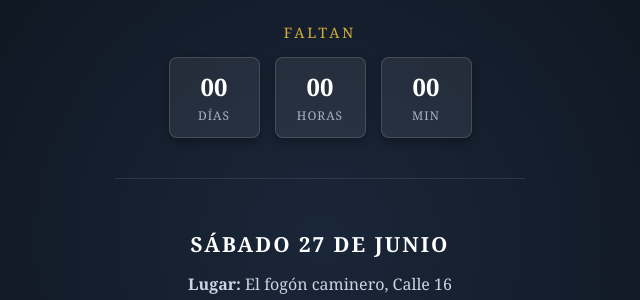
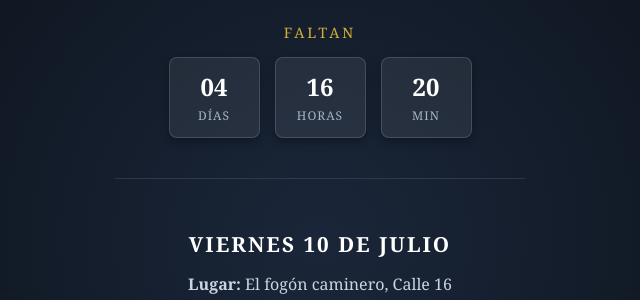
Before and after one commit to Gunterhad/gunterhad.github.io, a plain HTML site: page index.html in a window 1280 px wide. Shown: the part 321-621 px from the top of the page, 320-960 px from the left. Drawn offline with Linux system fonts and the light colour scheme.

Commit message:
Actualizar index.html

```diff
--- a/index.html
+++ b/index.html
@@ -10,7 +10,6 @@
             margin: 0;
             padding: 0;
             font-family: 'Georgia', serif;
-            /* Degradado profundo que simula el espacio */
             background: radial-gradient(circle at center, #1a2639 0%, #05070a 100%);
             color: #ffffff;
             text-align: center;
@@ -24,11 +23,10 @@
             box-sizing: border-box;
         }
 
-        /* Detalles Estéticos */
         h1 {
             font-size: 3rem;
             letter-spacing: 3px;
-            color: #d4af37; /* Dorado elegante para resaltar */
+            color: #d4af37;
             margin-bottom: 5px;
             font-weight: 300;
         }
@@ -175,6 +173,7 @@
             Gracias por ser parte de mi ilusión y guardar este momento en el corazón."
         </p>
 
+        <!-- Cuenta Regresiva -->
         <p class="countdown-title">Faltan</p>
         <div class="countdown">
             <div class="time-box">
@@ -191,13 +190,15 @@
             </div>
         </div>
 
+        <!-- Detalles del Evento Actualizados -->
         <div class="info-section">
-            <h3>SÁBADO 27 DE JUNIO</h3>
+            <h3>VIERNES 10 DE JULIO</h3>
             <p><strong>Lugar:</strong> El fogón caminero, Calle 16</p>
             <p><strong>Hora:</strong> 20:30 HS</p>
             <p class="dress-code">DRESS CODE: NO IR DE AZUL</p>
         </div>
 
+        <!-- Sección del Regalo -->
         <div class="gift-section">
             <p>El mejor regalo es tu presencia, pero si deseas hacernos un obsequio, puedes hacerlo mediante el siguiente alias:</p>
             <div class="alias"><strong>ALIAS: BRIARIQUELME</strong></div>
@@ -208,19 +209,17 @@
     </div>
 
     <script>
-        // Lógica de la Cuenta Regresiva automática para el 27 de junio de 2026
-        const targetDate = new Date("June 27, 2026 20:30:00").getTime();
+        // Nueva fecha objetivo en JavaScript: Viernes 10 de Julio de 2026
+        const targetDate = new Date("July 10, 2026 20:30:00").getTime();
 
         const updateCountdown = () => {
             const now = new Date().getTime();
             const diff = targetDate - now;
 
-            // Cálculos de tiempo
             const days = Math.floor(diff / (1000 * 60 * 60 * 24));
             const hours = Math.floor((diff % (1000 * 60 * 60 * 24)) / (1000 * 60 * 60));
             const mins = Math.floor((diff % (1000 * 60 * 60)) / (1000 * 60));
 
-            // Muestra los resultados si la fecha no ha pasado
             if (diff > 0) {
                 document.getElementById("days").innerText = days < 10 ? "0" + days : days;
                 document.getElementById("hours").innerText = hours < 10 ? "0" + hours : hours;
@@ -232,9 +231,8 @@
             }
         };
 
-        // Ejecutar cada segundo
         setInterval(updateCountdown, 1000);
-        updateCountdown(); // Ejecución inicial inmediata
+        updateCountdown();
     </script>
 </body>
 </html>
```
